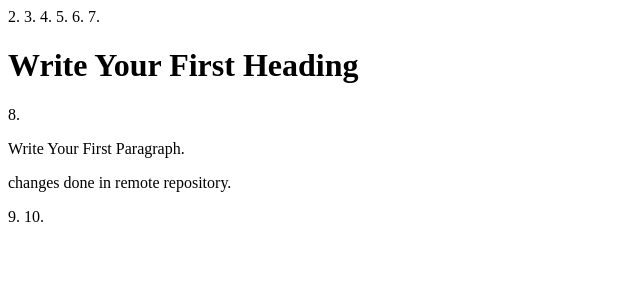
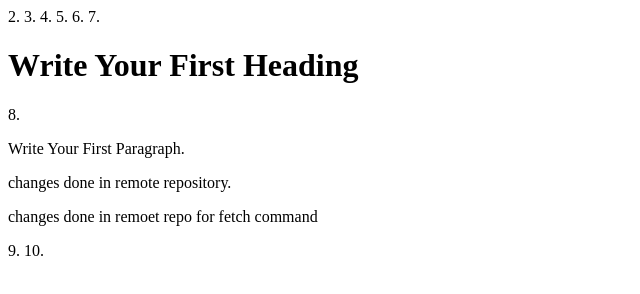
Before and after one commit to Subhalaxmijagat/webproject2, a plain HTML site: page index.html in a window 1280 px wide. Shown: the whole page, without its empty margins (0-640 px from the left). Drawn offline with Linux system fonts and the light colour scheme.

Commit message:
Update index.html

```diff
--- a/index.html
+++ b/index.html
@@ -7,5 +7,6 @@
 7. <h1>Write Your First Heading</h1>
 8. <p>Write Your First Paragraph.</p>
   <p>changes done in remote repository.</p>
+  <p>changes done in remoet repo for fetch command</p>
 9. </body>
 10. </html>
```
